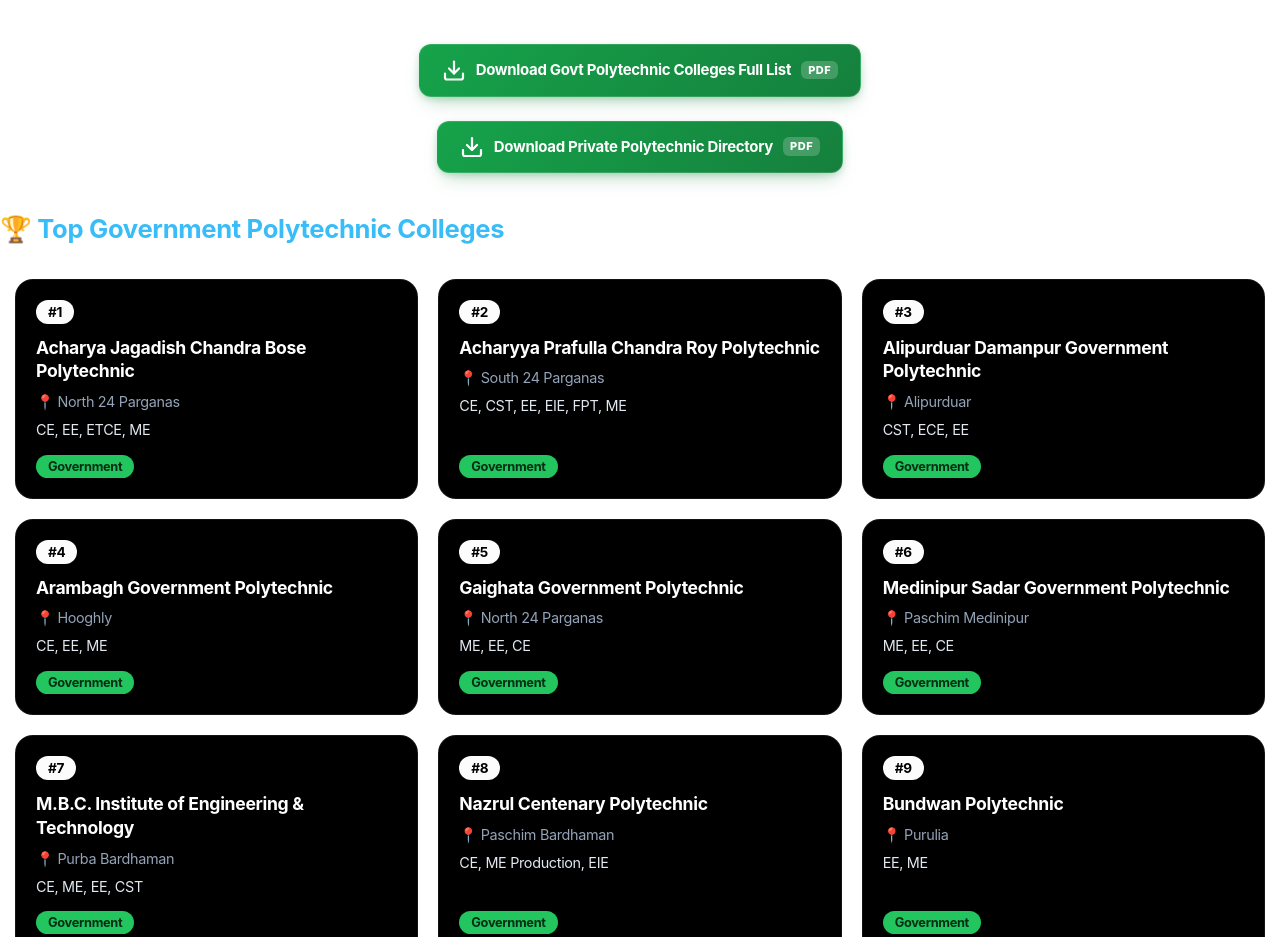
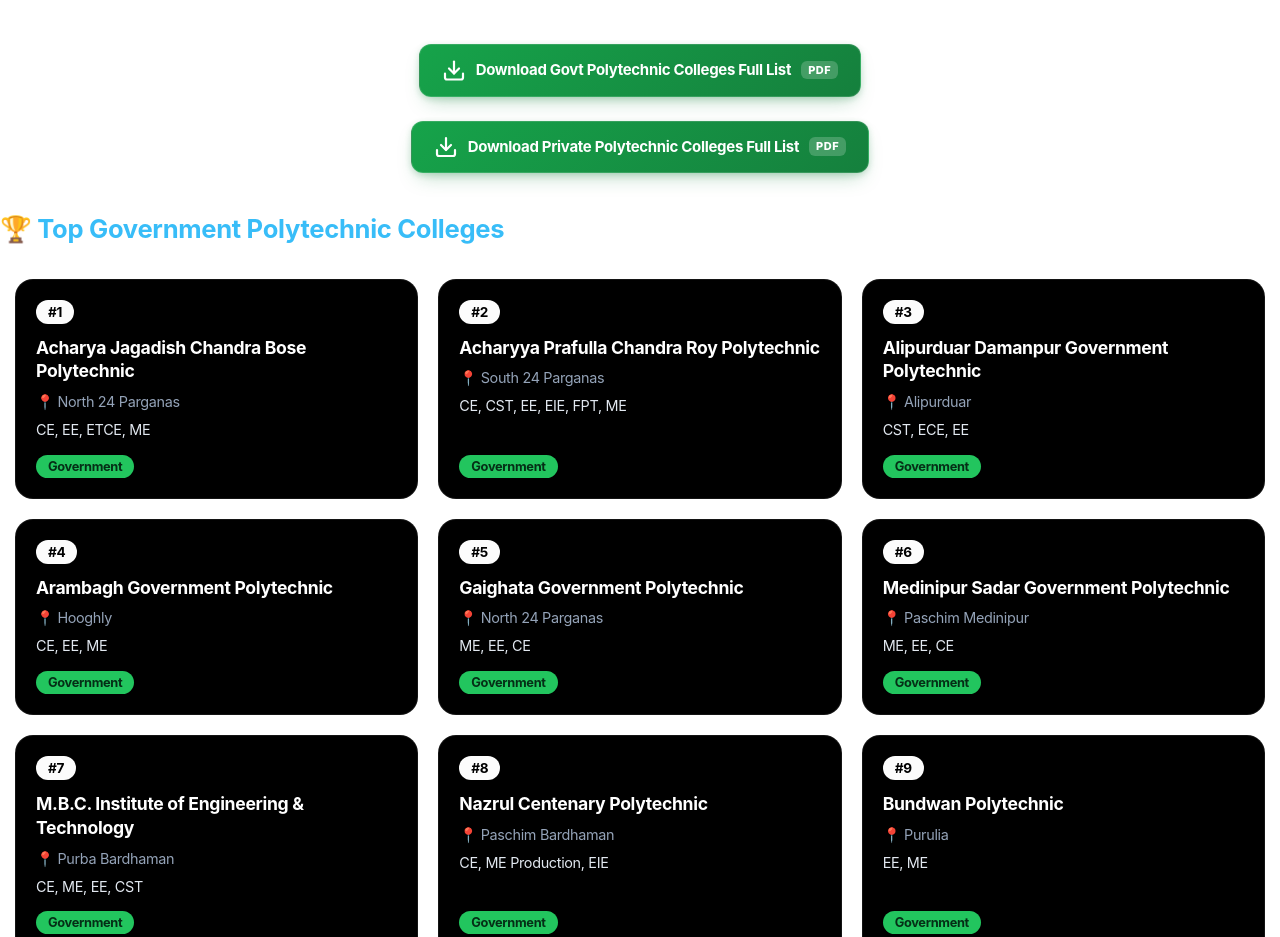
Before and after one commit to Bongstudents-official/bong-polytech, a plain HTML site: page wb-polytechnic-admission-2026.html in a window 1280 px wide. Shown: the part 2660-3597 px from the top of the page. Drawn offline with Linux system fonts and the light colour scheme.

Commit message:
Update wb-polytechnic-admission-2026.html

```diff
--- a/wb-polytechnic-admission-2026.html
+++ b/wb-polytechnic-admission-2026.html
@@ -984,7 +984,7 @@
                 <line x1="12" y1="15" x2="12" y2="3" />
             </svg>
         </span>
-        <span class="bp-download-text">Download Private Polytechnic Directory</span>
+        <span class="bp-download-text">Download Private Polytechnic Colleges Full List</span>
         <span class="bp-download-meta">PDF</span>
     </a>
 </div>
```
